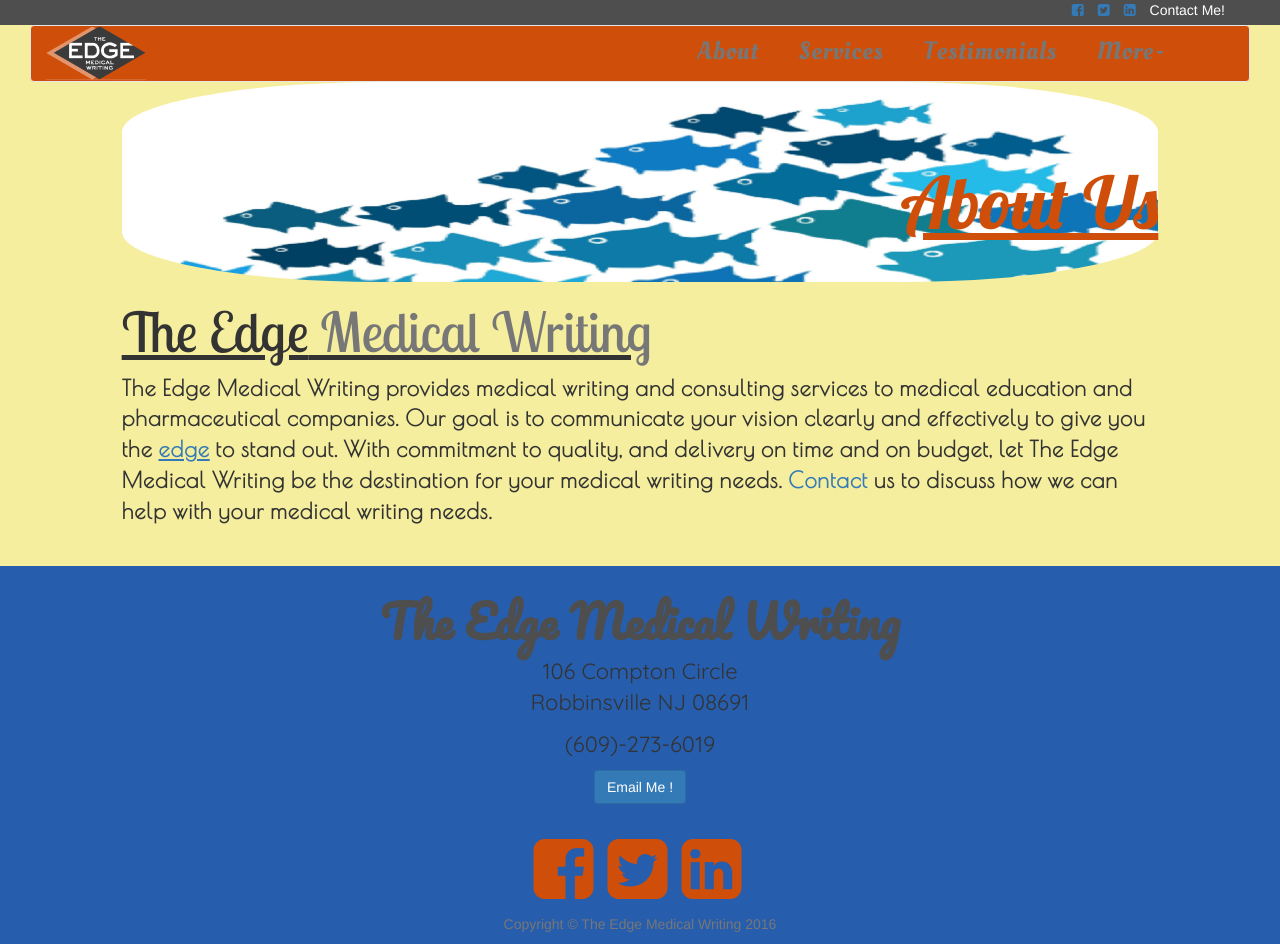
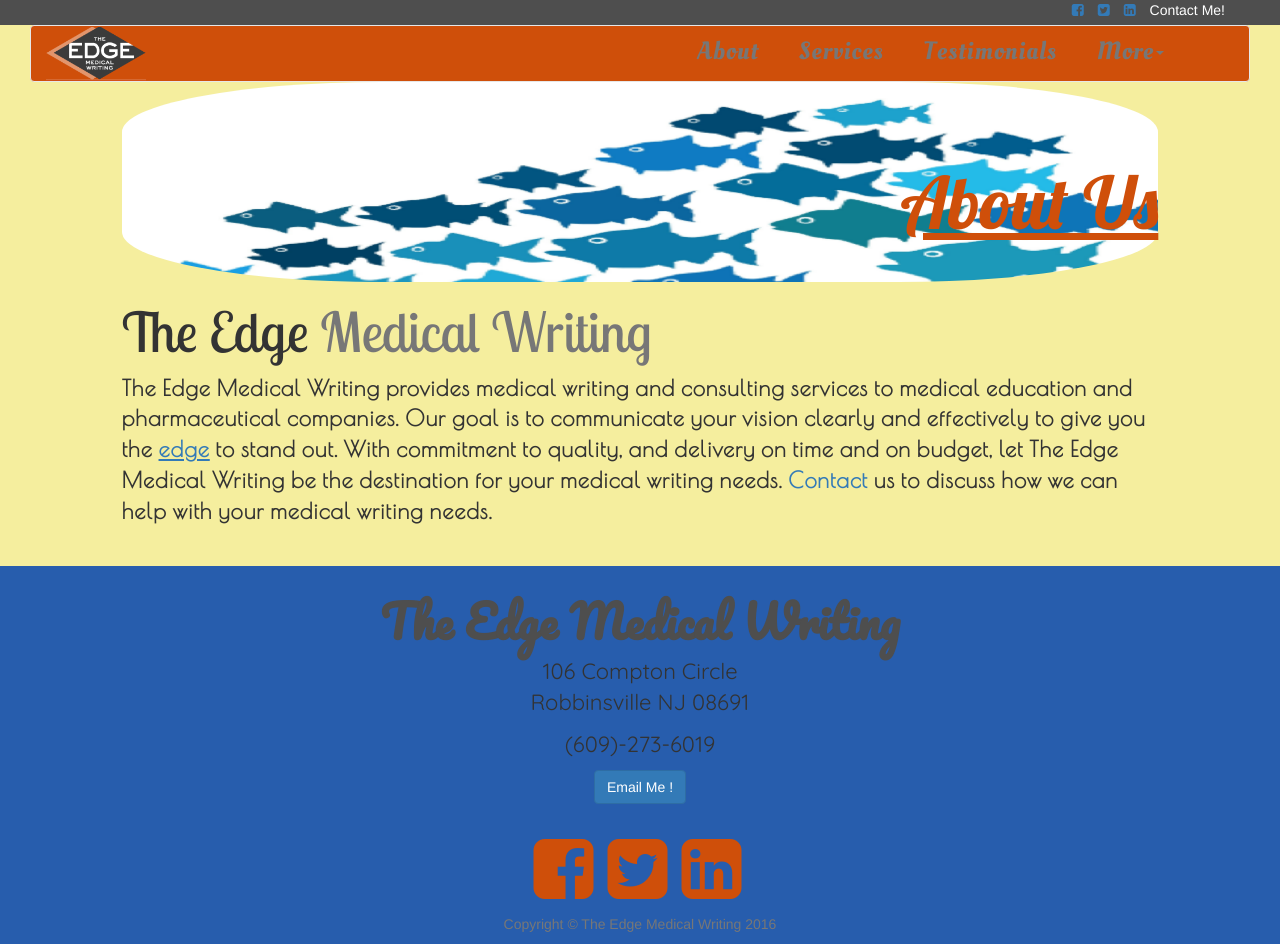
Before and after one commit to saltoriousSIG/theedge, a Jekyll site: the page built from about.html, in a window 1280 px wide. Built offline with Jekyll 4.4.1, drawn with Linux system fonts in a browser that asks for light colours.

Commit message:
Update _about.scss

```diff
--- a/_sass/page-content/_about.scss
+++ b/_sass/page-content/_about.scss
@@ -58,7 +58,6 @@
 .about-font h1{
     font-family: 'Lobster Two',cursive;
     font-size:55px;
-    text-decoration: underline;
 }
 .about-font p{
     font-family: 'Poiret One', cursive;
@@ -68,5 +67,5 @@
 }
 .carousel-header{
     font-family:'Lobster Two', cursive;
-    font-size: 90px;
+    font-size: 55px;
 }
```
